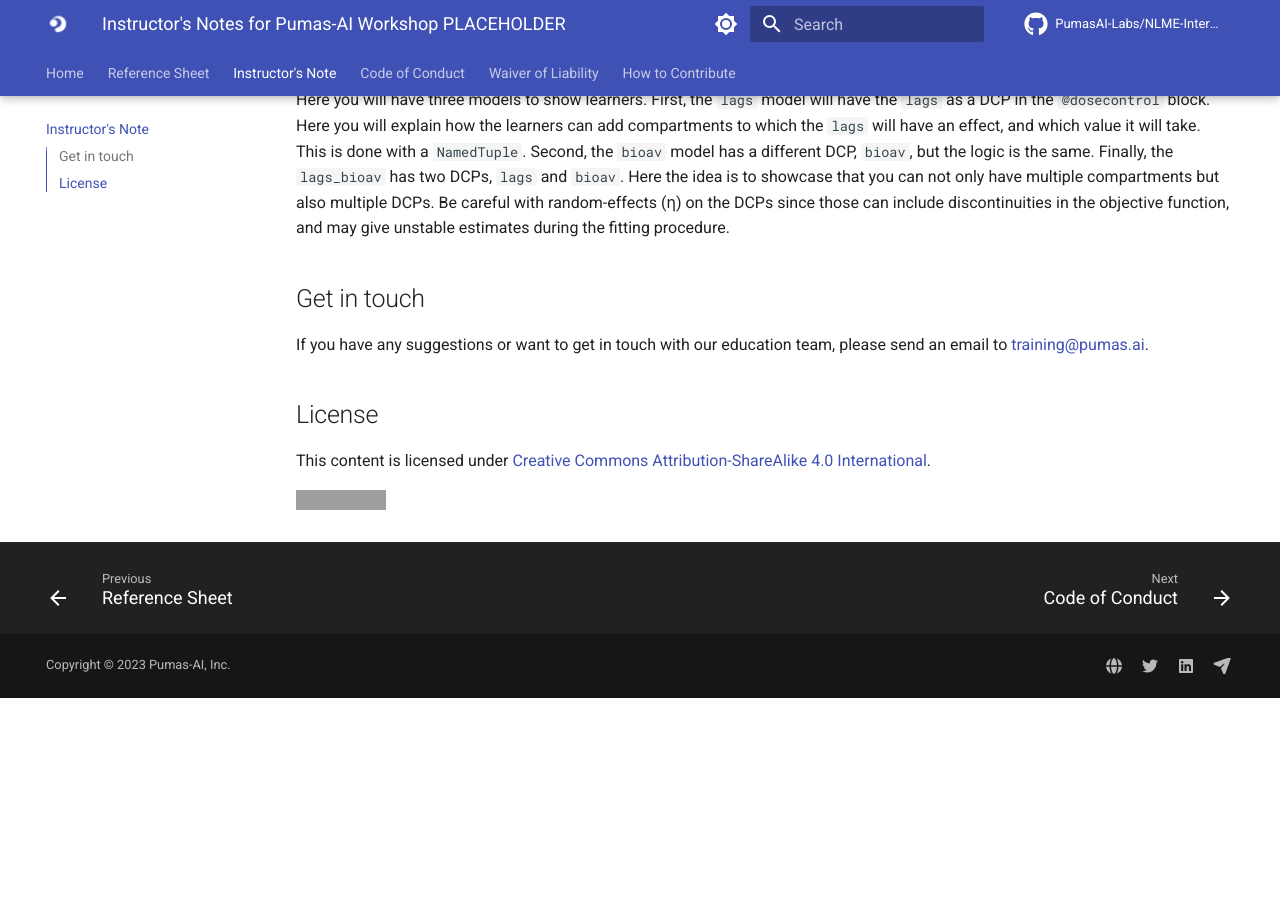
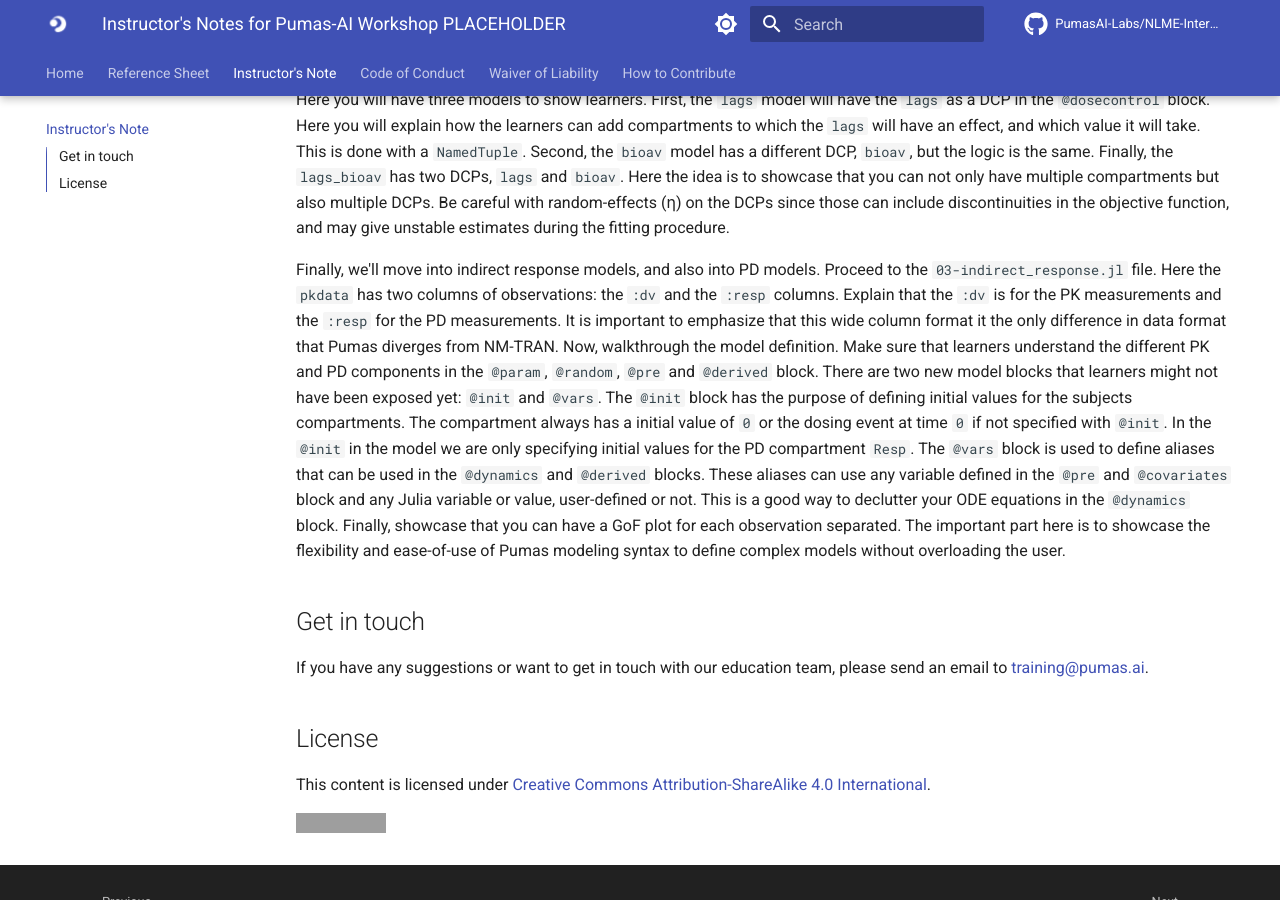
Before and after one commit to PumasAI-Labs/NLME-Intermediate, an MkDocs documentation site: the page built from docs/instructors.md, in a window 1280 px wide and 900 px high, scrolled down 1526 px. Built offline with MkDocs 1.6.1 and Material for MkDocs 9.7.7, drawn with Linux system fonts in a browser that asks for light colours; comment, search, counter and statistics services are not loaded; before the commit the page ends 2224 px from its top, so only the background shows below that; grey boxes are pictures that could not be loaded.

Commit message:
03-indirect_response.jl with instructor's notes and references done

```diff
--- a/docs/instructors.md
+++ b/docs/instructors.md
@@ -83,6 +83,25 @@ Here the idea is to showcase that you can not only have multiple compartments bu
 Be careful with random-effects (η) on the DCPs since those can include discontinuities in the objective function,
 and may give unstable estimates during the fitting procedure.
 
+Finally, we'll move into indirect response models, and also into PD models.
+Proceed to the `03-indirect_response.jl` file.
+Here the `pkdata` has two columns of observations: the `:dv` and the `:resp` columns.
+Explain that the `:dv` is for the PK measurements and the `:resp` for the PD measurements.
+It is important to emphasize that this wide column format it the only difference in data format that Pumas diverges from NM-TRAN.
+Now, walkthrough the model definition.
+Make sure that learners understand the different PK and PD components in the `@param`,
+`@random`, `@pre` and `@derived` block.
+There are two new model blocks that learners might not have been exposed yet: `@init` and `@vars`.
+The `@init` block has the purpose of defining initial values for the subjects compartments.
+The compartment always has a initial value of `0` or the dosing event at time `0` if not specified with `@init`.
+In the `@init` in the model we are only specifying initial values for the PD compartment `Resp`.
+The `@vars` block is used to define aliases that can be used in the `@dynamics` and `@derived` blocks.
+These aliases can use any variable defined in the `@pre` and `@covariates` block and any Julia variable or value,
+user-defined or not.
+This is a good way to declutter your ODE equations in the `@dynamics` block.
+Finally, showcase that you can have a GoF plot for each observation separated.
+The important part here is to showcase the flexibility and ease-of-use of Pumas modeling syntax to define complex models without overloading the user.
+
 ## Get in touch
 
 If you have any suggestions or want to get in touch with our education team,
```
Also changed, not shown: docs/reference.md (+8 -1 lines), 1 other file.
